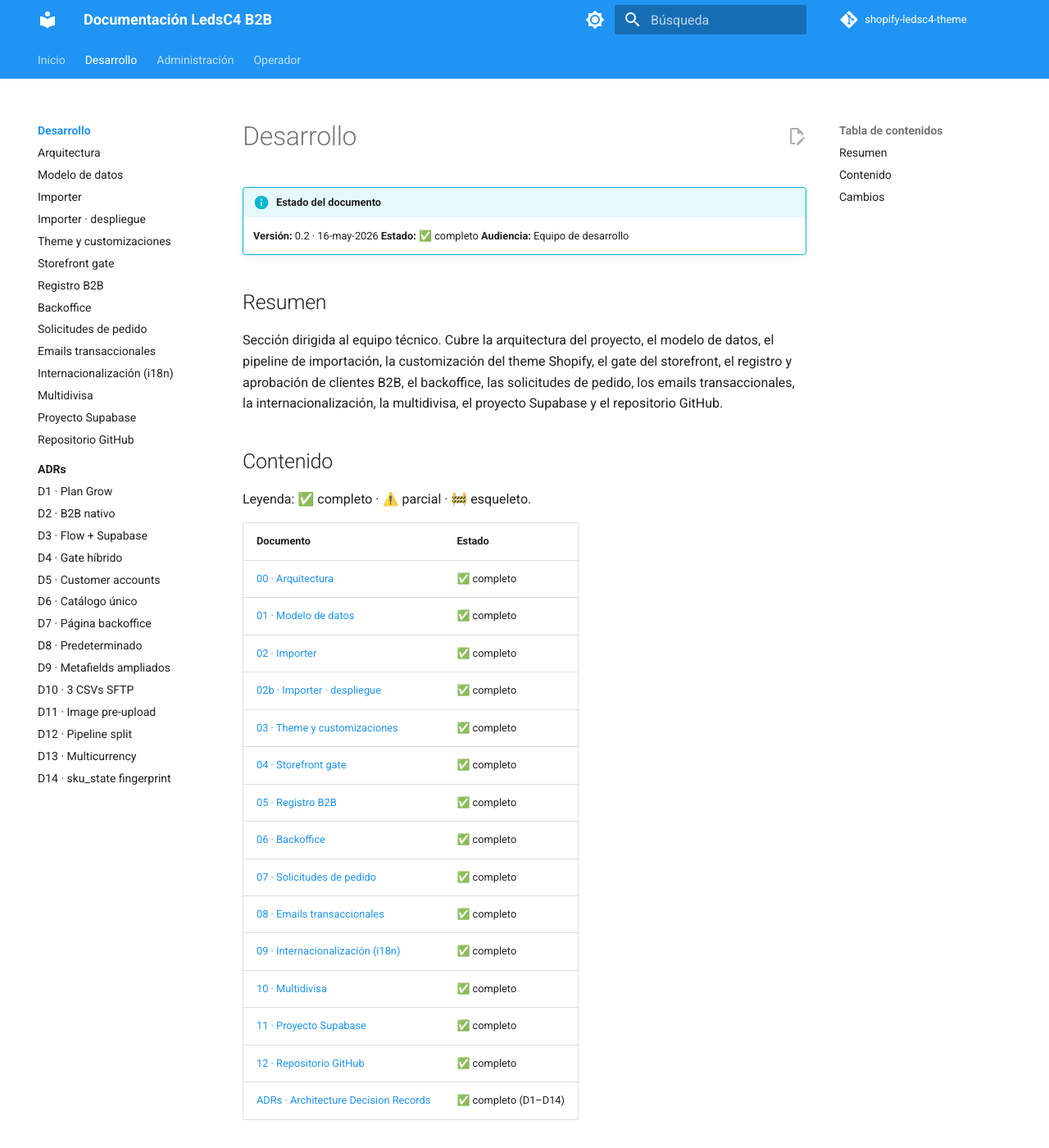
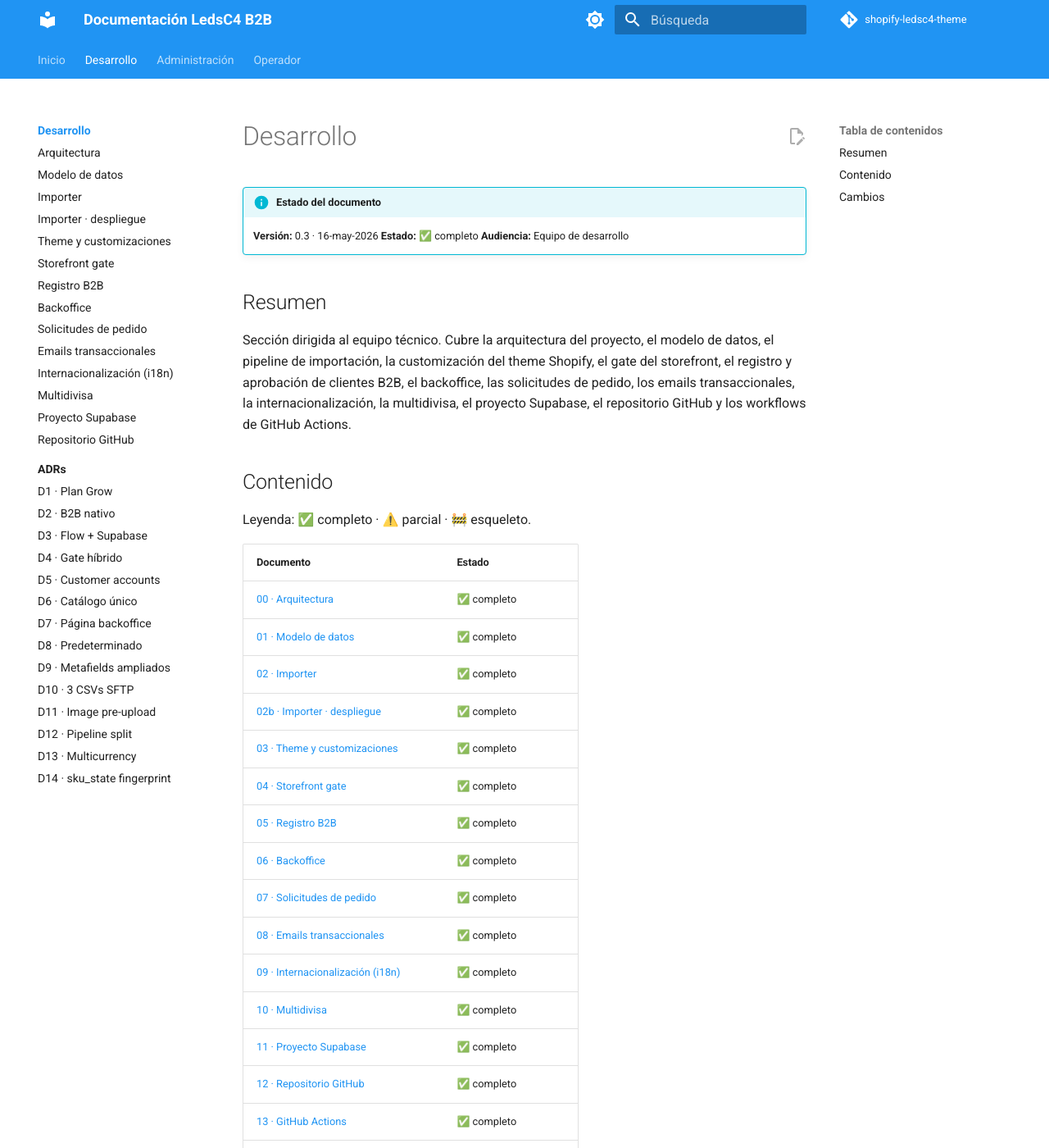
Before and after one commit to danielpenamad/shopify-ledsc4-theme, an MkDocs documentation site: the page built from docs/desarrollo/index.md, in a window 1280 px wide and 1400 px high. Shown: the whole window at 82% size. Built offline with MkDocs 1.6.1 and Material for MkDocs 9.7.7, drawn with Linux system fonts in a browser that asks for light colours; comment, search, counter and statistics services are not loaded; some of the changed text lies outside the part shown.

Commit message:
docs: añadir 13-github-actions a desarrollo/index.md
Nueva entrada en la tabla de contenido del eje. Sale de la lista de
planificados. Version 0.3.

```diff
--- a/docs/desarrollo/index.md
+++ b/docs/desarrollo/index.md
@@ -1,13 +1,13 @@
 # Desarrollo
 
 !!! info "Estado del documento"
-    **Versión:** 0.2 · 16-may-2026
+    **Versión:** 0.3 · 16-may-2026
     **Estado:** ✅ completo
     **Audiencia:** Equipo de desarrollo
 
 ## Resumen
 
-Sección dirigida al equipo técnico. Cubre la arquitectura del proyecto, el modelo de datos, el pipeline de importación, la customización del theme Shopify, el gate del storefront, el registro y aprobación de clientes B2B, el backoffice, las solicitudes de pedido, los emails transaccionales, la internacionalización, la multidivisa, el proyecto Supabase y el repositorio GitHub.
+Sección dirigida al equipo técnico. Cubre la arquitectura del proyecto, el modelo de datos, el pipeline de importación, la customización del theme Shopify, el gate del storefront, el registro y aprobación de clientes B2B, el backoffice, las solicitudes de pedido, los emails transaccionales, la internacionalización, la multidivisa, el proyecto Supabase, el repositorio GitHub y los workflows de GitHub Actions.
 
 ## Contenido
 
@@ -29,13 +29,15 @@ Leyenda: ✅ completo · ⚠️ parcial · 🚧 esqueleto.
 | [10 · Multidivisa](10-multicurrency.md) | ✅ completo |
 | [11 · Proyecto Supabase](11-supabase.md) | ✅ completo |
 | [12 · Repositorio GitHub](12-github-repo.md) | ✅ completo |
+| [13 · GitHub Actions](13-github-actions.md) | ✅ completo |
 | [ADRs · Architecture Decision Records](adrs/index.md) | ✅ completo (D1–D14) |
 
-Documentos planificados, aún no escritos: 13 · GitHub Actions, 14 · Secrets, 15 · Scripts, 16 · Operations runbook.
+Documentos planificados, aún no escritos: 14 · Secrets, 15 · Scripts, 16 · Operations runbook.
 
 ---
 
 ## Cambios
 
+- **v0.3** (16-may-2026): añadido 13 · GitHub Actions.
 - **v0.2** (16-may-2026): tabla de contenido resincronizada con los docs reales del eje. Eliminados los esqueletos v0.1.
 - **v0.1** (12-may-2026): primera publicación · estructura inicial.
```
